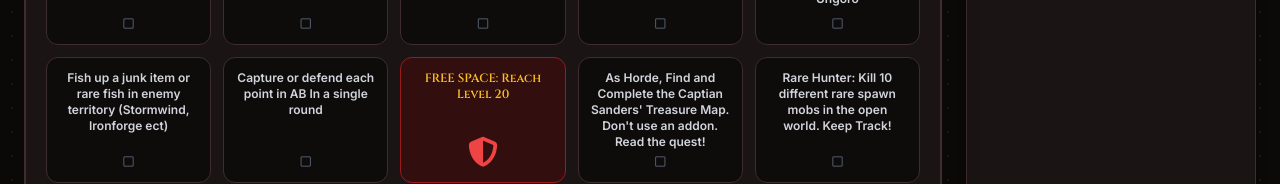
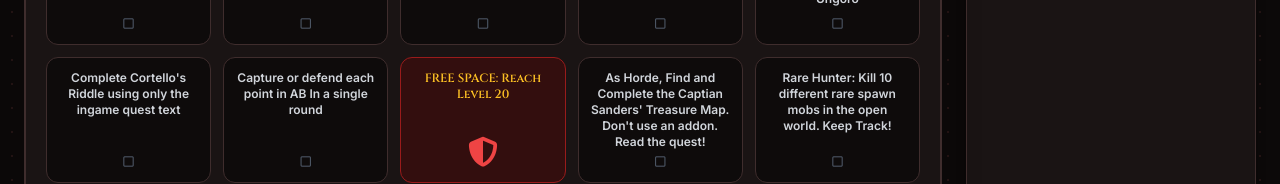
Before and after one commit to Reapafied/Send-Ibuprofen, a React (Vite) app: page / in a window 1280 px wide. Shown: the part 504-688 px from the top of the page. Built offline with nearby package versions, Linux system fonts and the light colour scheme; no server answers; the database is empty; the HTML template or start-up script is replaced by a standard one.

Commit message:
Replace fishing task with Cortello's Riddle challenge

```diff
--- a/src/App.jsx
+++ b/src/App.jsx
@@ -35,7 +35,7 @@
     "Complete 3 new dungeons flawless (No deaths No wipes)",
     "Stay flagged anytime you are in Hillsbrad until you complete the Helcular's Rod quest. You MUST fight any flagged alliance.",
     "Kill one of the Patrolling Eite Dragons around the world. Example: Narillasanz, Brimgore ect. Before the mob is grey",
-    "Fish up a junk item or rare fish in enemy territory (Stormwind, Ironforge ect)",
+    "Complete Cortello's Riddle using only the ingame quest text",
     "Complete Hilary's Necklace While Flagged.",
     "Complete the Land Ho! quest chain.",
     "As a group. Complete a wing of SM while everyone is wearing only vendor whites"
```
